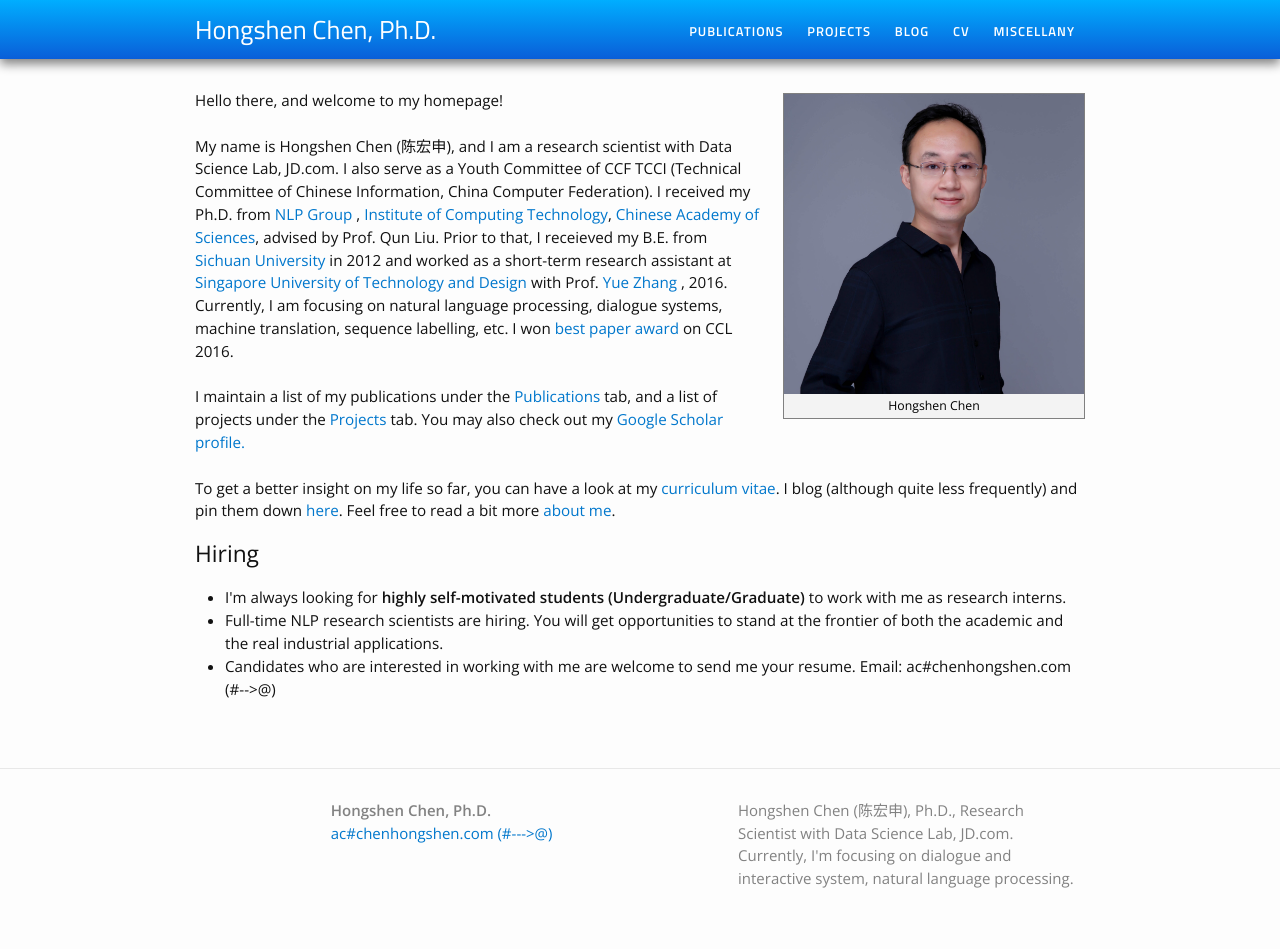
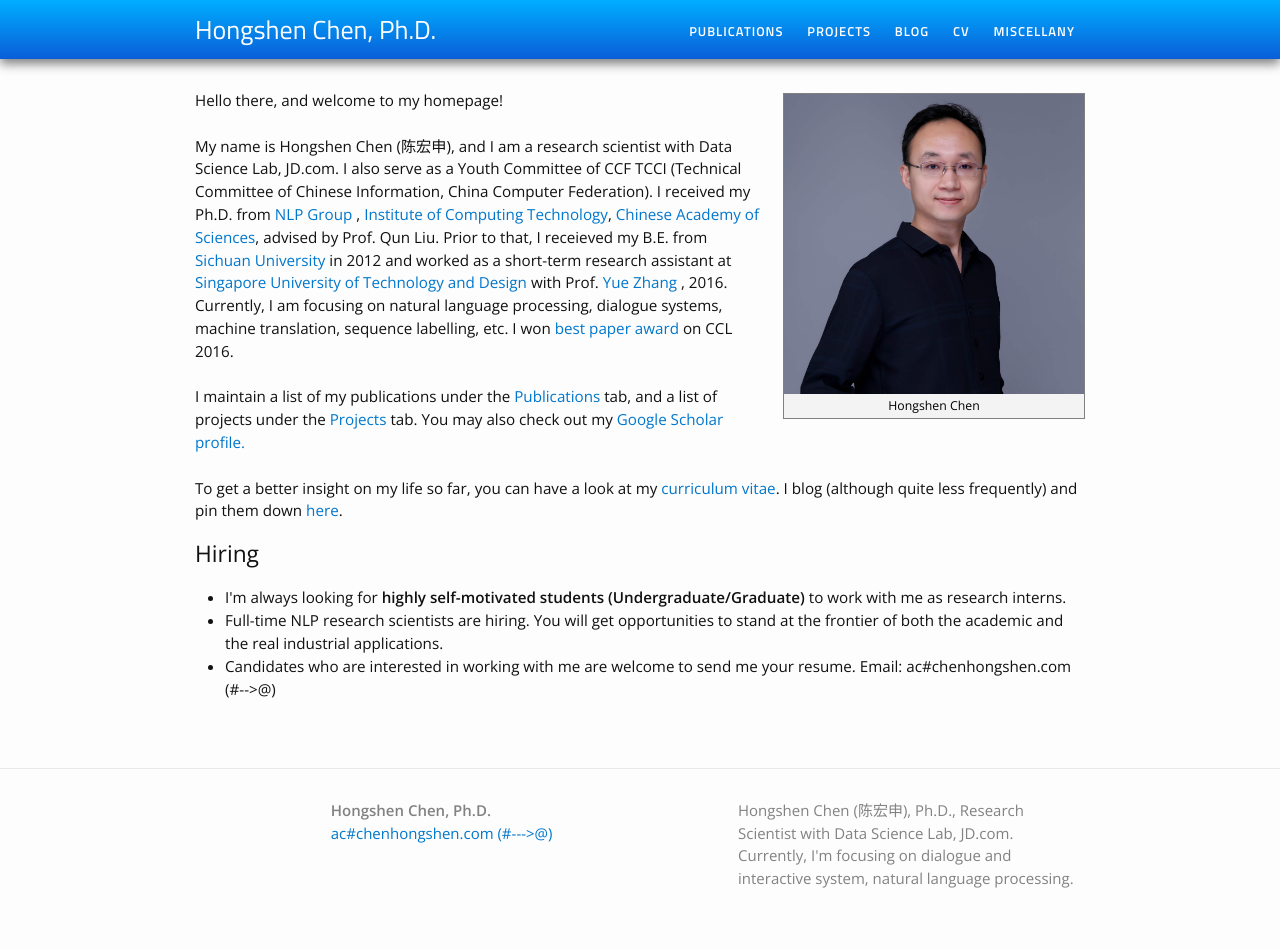
Before and after one commit to chenhongshen/chenhongshen.github.io, a Jekyll site: the page built from index.html, in a window 1280 px wide. Built offline with Jekyll 4.4.1, drawn with Linux system fonts in a browser that asks for light colours; a script that is not in the unit is left out.

Commit message:
Update index.html

```diff
--- a/index.html
+++ b/index.html
@@ -11,7 +11,10 @@
 
 I maintain a list of my publications under the <a href="/publications/">Publications</a> tab, and a list of projects under the <a href="/projects">Projects</a> tab. You may also check out my <a href="https://scholar.google.com/citations?user=6IjAsIUAAAAJ&hl=en&oi=ao">Google Scholar profile.</a> <br><br>
 
-To get a better insight on my life so far, you can have a look at my <a href="/cv">curriculum vitae</a>. I blog (although quite less frequently) and pin them down <a href="/blog">here</a>. Feel free to read a bit more <a href="/about">about me</a>.</p>
+To get a better insight on my life so far, you can have a look at my <a href="/cv">curriculum vitae</a>. I blog (although quite less frequently) and pin them down <a href="/blog">here</a>.
+
+<!--Feel free to read a bit more <a href="/about">about me</a>.-->
+</p>
 
 </div>
 
```
